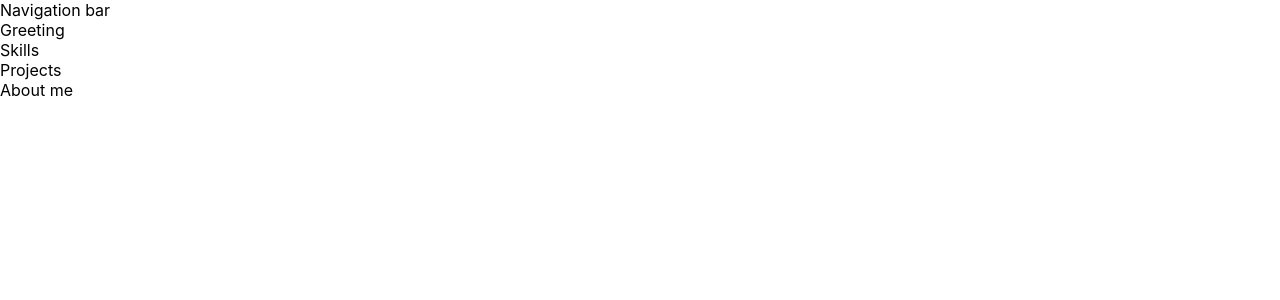
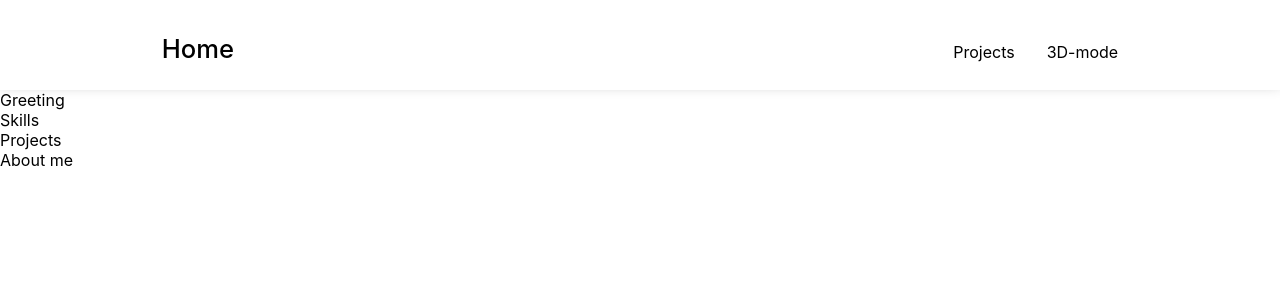
Before and after one commit to Steven-CheungSiuFung/Personal-Portfolio-Website, a Next.js app: page / in a window 1280 px wide. Shown: the top 300 px of the page. Built offline with nearby package versions, Linux system fonts and the light colour scheme.

Commit message:
create navigation-bar component, spacer component

```diff
--- a/components/layout/layout.component.js
+++ b/components/layout/layout.component.js
@@ -1,11 +1,13 @@
 import { Fragment } from "react";
 import { useRouter } from "next/router";
+
+import NavigationBar from "../navigation-bar/navigation-bar.component";
 const Layout = ({ children }) => {
   const router = useRouter();
   const currentPath = router.pathname;
   return (
     <Fragment>
-      {!(currentPath === "/three-d") && <div>Navigation bar</div>}
+      {!(currentPath === "/three-d") && <NavigationBar />}
       <main>{children}</main>
     </Fragment>
   );
--- /dev/null
+++ b/components/navigation-bar/navigation-bar.component.js
@@ -0,0 +1,31 @@
+import Link from "next/link";
+
+import {
+  NavigationBarContainer,
+  HomeLogoContainer,
+  NavLinkList,
+  NavLinkItem,
+} from "./navigation-bar.styles";
+import Spacer from "../utils/spacer/spacer.component";
+
+const NavigationBar = () => {
+  return (
+    <NavigationBarContainer>
+      <HomeLogoContainer>
+        <Link href="/">Home</Link>
+      </HomeLogoContainer>
+      <Spacer position={"right"} size={"0"}></Spacer>
+
+      <NavLinkList>
+        <NavLinkItem>
+          <Link href="/projects">Projects</Link>
+        </NavLinkItem>
+        <NavLinkItem>
+          <Link href="/three-d">3D-mode</Link>
+        </NavLinkItem>
+      </NavLinkList>
+    </NavigationBarContainer>
+  );
+};
+
+export default NavigationBar;
--- /dev/null
+++ b/components/navigation-bar/navigation-bar.styles.js
@@ -0,0 +1,32 @@
+import styled from "styled-components";
+
+export const NavigationBarContainer = styled.div`
+  width: 100%;
+  display: flex;
+  justify-content: space-around;
+  align-items: baseline;
+  padding: 1.6rem 0 0.8rem 0;
+  box-shadow: 0px -10px 15px 1px grey;
+`;
+
+export const HomeLogoContainer = styled.div`
+  display: flex;
+  justify-content: center;
+  align-items: baseline;
+  font-size: 1.6rem;
+  font-weight: 500;
+`;
+
+export const NavLinkList = styled.ul`
+  display: flex;
+  justify-content: center;
+  align-items: baseline;
+  list-style-type: none;
+`;
+
+export const NavLinkItem = styled.li`
+  display: flex;
+  justify-content: center;
+  align-items: baseline;
+  padding-left: 2rem;
+`;
--- /dev/null
+++ b/components/utils/spacer/spacer.component.js
@@ -0,0 +1,11 @@
+import { SpacerContainer } from "./spacer.styles";
+
+const Spacer = ({ position, size, children }) => {
+  return (
+    <SpacerContainer position={position} size={size}>
+      {children}
+    </SpacerContainer>
+  );
+};
+
+export default Spacer;
--- /dev/null
+++ b/components/utils/spacer/spacer.styles.js
@@ -0,0 +1,6 @@
+import styled from "styled-components";
+
+export const SpacerContainer = styled.div`
+display: flex;
+    margin-${(props) => props.position}: ${(props) => props.size};
+`;
```
